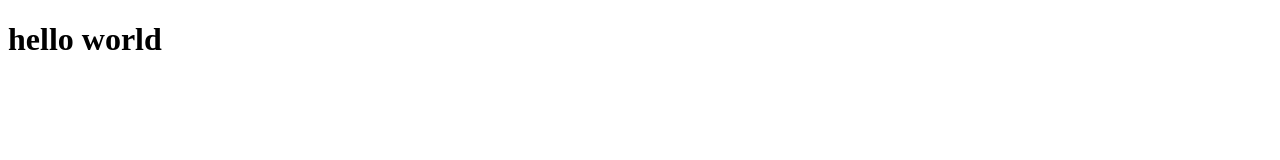
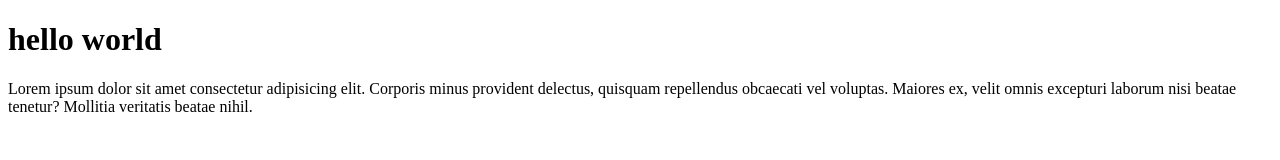
Before and after one commit to redtrinyty/rehan-coba--git, a plain HTML site: page index.html in a window 1280 px wide. Drawn offline with Linux system fonts and the light colour scheme.

Commit message:
menmbahkan paragraf

```diff
--- a/index.html
+++ b/index.html
@@ -8,6 +8,7 @@
 </head>
 <h1>hello world</h1>
 <body>
+    <p>Lorem ipsum dolor sit amet consectetur adipisicing elit. Corporis minus provident delectus, quisquam repellendus obcaecati vel voluptas. Maiores ex, velit omnis excepturi laborum nisi beatae tenetur? Mollitia veritatis beatae nihil.</p>
 
 </body>
 </html>
```
